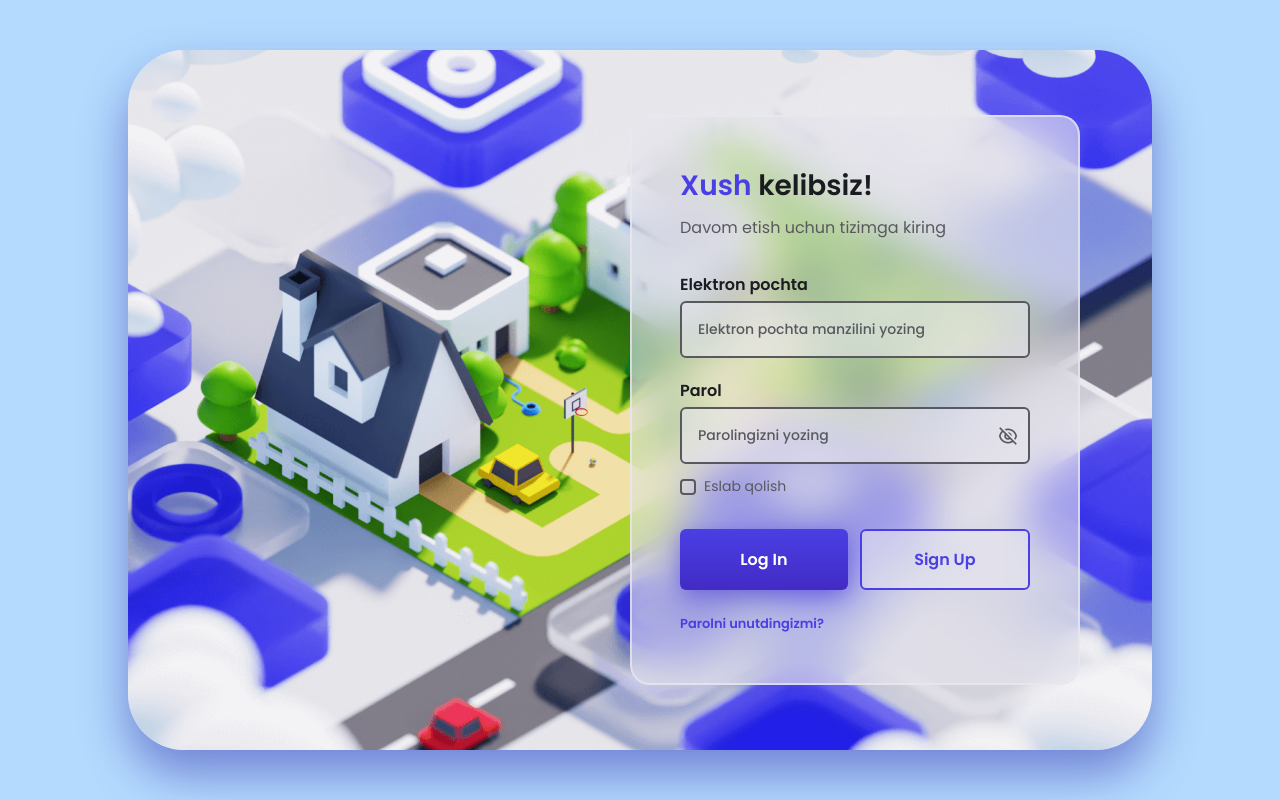
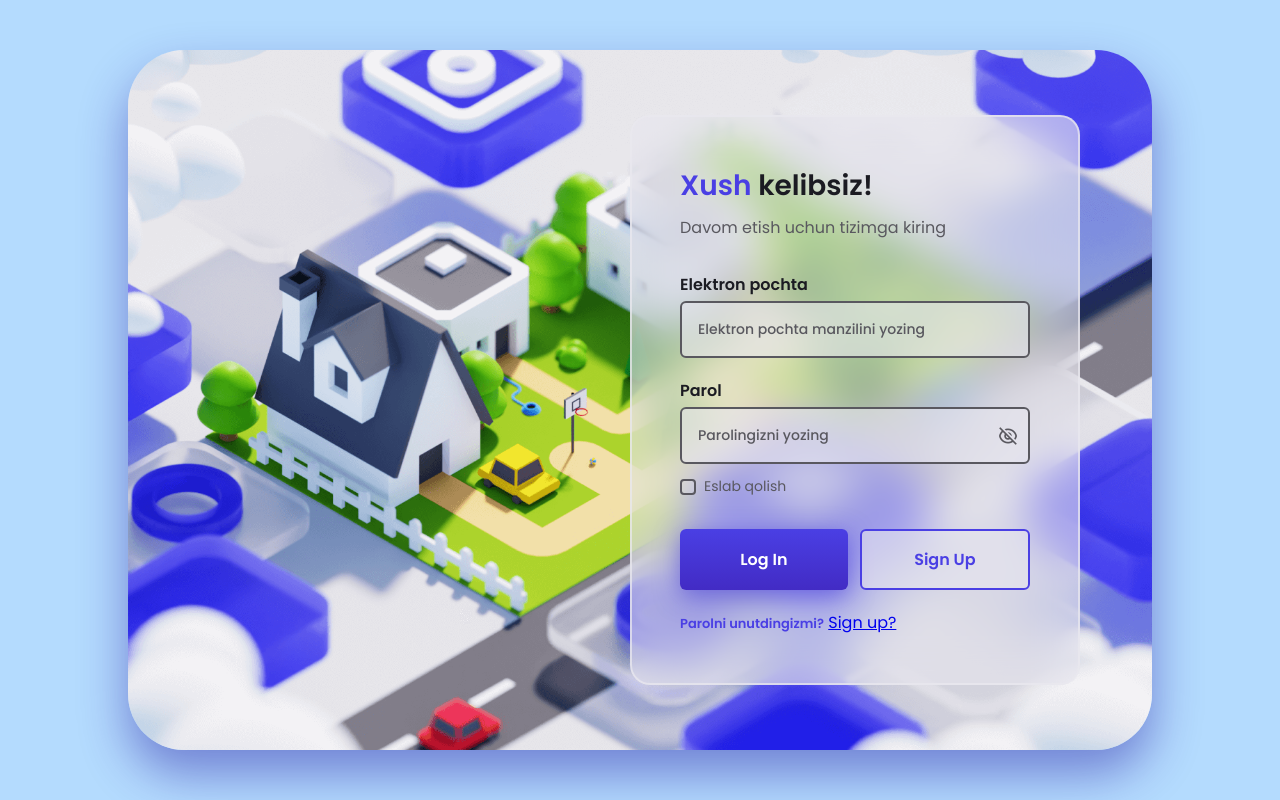
Before and after one commit to Umidjonn/logInpage, a plain HTML site: page index.html in a window 1280 px wide. Drawn offline with nearby package versions, Linux system fonts and the light colour scheme.

Commit message:
add commit

```diff
--- a/index.html
+++ b/index.html
@@ -50,10 +50,11 @@
                     <div>
                         <div class="login__buttons">
                             <button class="login__button">Log In</button>
-                            <button class="login__button login__button-ghost">Sign Up</button>
+                            <button  class="login__button login__button-ghost">Sign Up</button>
                         </div>
 
                         <a href="#" class="login__forgot">Parolni unutdingizmi?</a>
+                        <a href="./HTML/signup.html" class="login__sign">Sign up?</a>
                     </div>
 
                 </form>
```
